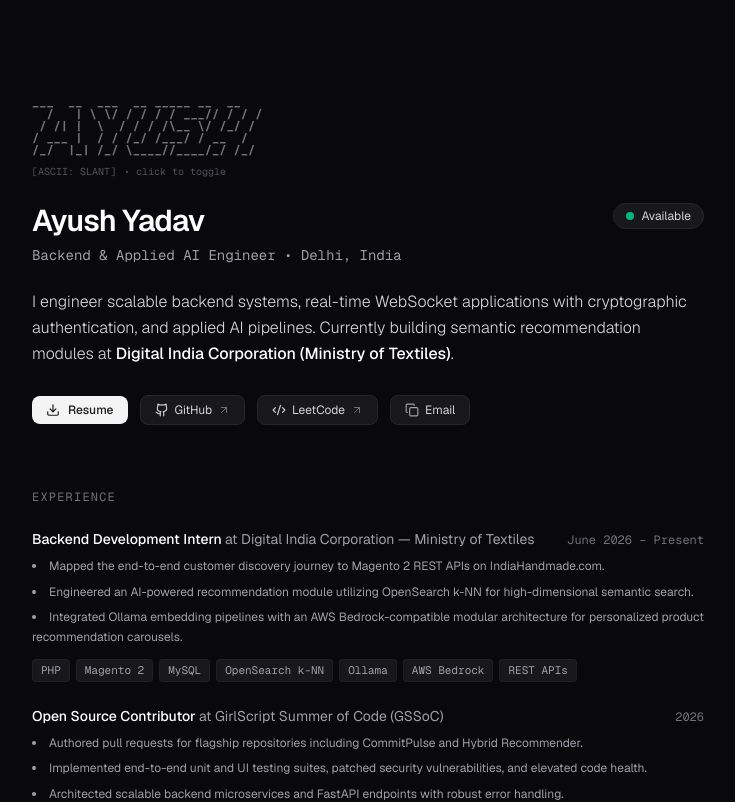
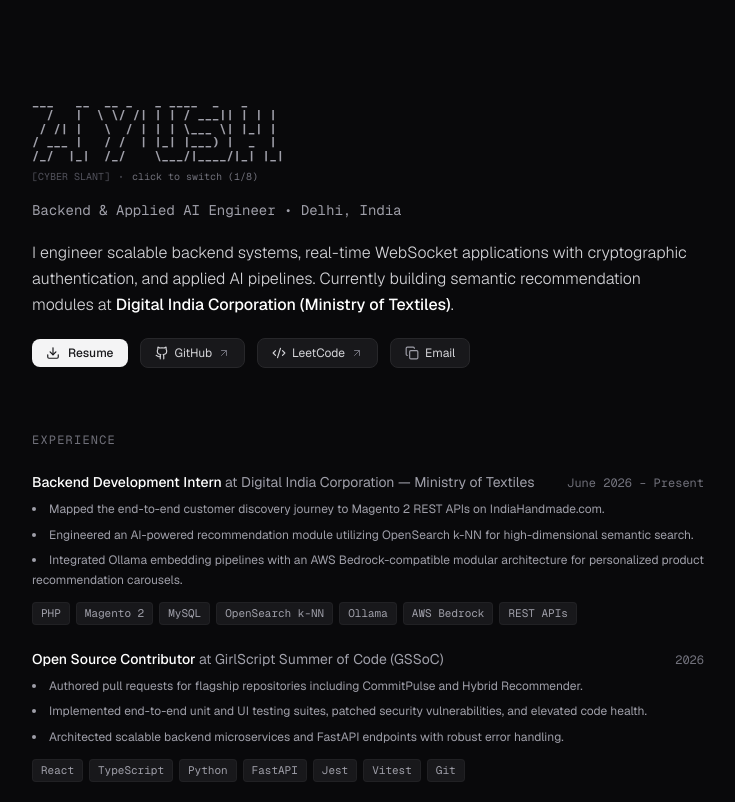
Before and after one commit to yadavayush834/portfolio_2, a Next.js app: page / in a window 1280 px wide. Shown: the top 802 px of the page, without its empty margins (272-1007 px from the left). Built offline with nearby package versions, Linux system fonts and the light colour scheme.

Commit message:
Streamline header to feature 8-variant ASCII art without scrollbars

```diff
--- a/src/app/globals.css
+++ b/src/app/globals.css
@@ -39,50 +39,21 @@ body {
   color: #fafafa;
 }
 
-/* Ambient Motion Background Keyframes */
-@keyframes ambient-float-1 {
-  0%, 100% {
-    transform: translate(0px, 0px) scale(1);
-  }
-  33% {
-    transform: translate(60px, -40px) scale(1.1);
-  }
-  66% {
-    transform: translate(-40px, 50px) scale(0.95);
-  }
+/* Hide scrollbars globally on pre and designated elements */
+.no-scrollbar::-webkit-scrollbar {
+  display: none;
 }
 
-@keyframes ambient-float-2 {
-  0%, 100% {
-    transform: translate(0px, 0px) scale(1);
-  }
-  33% {
-    transform: translate(-70px, 60px) scale(1.15);
-  }
-  66% {
-    transform: translate(50px, -50px) scale(0.9);
-  }
+.no-scrollbar {
+  -ms-overflow-style: none;
+  scrollbar-width: none;
 }
 
-@keyframes subtle-drift {
-  0% {
-    background-position: 0px 0px;
-  }
-  100% {
-    background-position: 40px 40px;
-  }
+pre {
+  scrollbar-width: none;
+  -ms-overflow-style: none;
 }
 
-.ambient-orb-1 {
-  animation: ambient-float-1 22s ease-in-out infinite;
+pre::-webkit-scrollbar {
+  display: none;
 }
-
-.ambient-orb-2 {
-  animation: ambient-float-2 28s ease-in-out infinite;
-}
-
-.ambient-grid {
-  background-image: radial-gradient(rgba(255, 255, 255, 0.05) 1px, transparent 1px);
-  background-size: 32px 32px;
-  animation: subtle-drift 60s linear infinite;
-}
--- a/src/app/page.tsx
+++ b/src/app/page.tsx
@@ -35,26 +35,14 @@ export default function MinimalPortfolio() {
     <div className="min-h-screen bg-[#09090b] text-[#f4f4f5] antialiased selection:bg-zinc-800 selection:text-white py-16 sm:py-24 px-6">
       <div className="max-w-2xl mx-auto space-y-16">
         {/* Header / Intro */}
-        <section className="space-y-6">
+        <section className="space-y-4">
           <AsciiBanner />
 
-          <div className="flex items-start justify-between gap-4">
-            <div className="space-y-1.5">
-              <h1 className="text-2xl sm:text-3xl font-semibold tracking-tight text-white">
-                {profileData.name}
-              </h1>
-              <p className="text-sm text-zinc-400 font-mono">
-                {profileData.title} • {profileData.location}
-              </p>
-            </div>
+          <p className="text-xs sm:text-sm text-zinc-400 font-mono">
+            {profileData.title} • {profileData.location}
+          </p>
 
-            <div className="inline-flex items-center gap-2 px-3 py-1 rounded-full bg-zinc-900 border border-zinc-800 text-xs text-zinc-300">
-              <span className="w-2 h-2 rounded-full bg-emerald-500 animate-pulse" />
-              <span>Available</span>
-            </div>
-          </div>
-
-          <p className="text-sm sm:text-base text-zinc-300 leading-relaxed font-light">
+          <p className="text-sm sm:text-base text-zinc-300 leading-relaxed font-light pt-1">
             I engineer scalable backend systems, real-time WebSocket applications with cryptographic authentication, and applied AI pipelines. Currently building semantic recommendation modules at{" "}
             <span className="text-white font-medium">Digital India Corporation (Ministry of Textiles)</span>.
           </p>
--- a/src/components/ui/AsciiBanner.tsx
+++ b/src/components/ui/AsciiBanner.tsx
@@ -4,17 +4,17 @@ import React, { useState } from "react";
 
 const asciiVariants = [
   {
-    label: "SLANT",
+    label: "CYBER SLANT",
     art: `
-   ___  __  ___  __ _____ __  __
-  /   | \\ \\/ / / / / ___// / / /
- / /| |  \\  / / / /\\__ \\/ /_/ /
-/ ___ |  / / /_/ /___/ / __  /
-/_/  |_| /_/ \\____//____/_/ /_/
+   ___   __  __ _   _ ____  _   _
+  /   |  \\ \\/ /| | | / ___|| | | |
+ / /| |   \\  / | | | \\___ \\| |_| |
+/ ___ |   / /  | |_| |___) |  _  |
+/_/  |_|  /_/    \\___/|____/|_| |_|
 `.trim(),
   },
   {
-    label: "BLOCK",
+    label: "3D SOLID",
     art: `
 █████╗ ██╗   ██╗██╗   ██╗███████╗██╗  ██╗
 ██╔══██╗╚██╗ ██╔╝██║   ██║██╔════╝██║  ██║
@@ -25,13 +25,54 @@ const asciiVariants = [
 `.trim(),
   },
   {
-    label: "MINIMAL",
+    label: "FULL NAME (AYUSH YADAV)",
     art: `
- _ _ _ _   _ _   _ _   _ _ _ _   _   _
-/ _ _ _ \\ | | | | | | / _ _ _ \\ | | | |
-| |_| | | | |_| | | | \\_ _ _ \\  | |_| |
-|  _  | |  \\_ _/| |_|  _ _ _) | |  _  |
-|_| |_| |   | |  \\_ _/| _ _ _/  |_| |_|
+   _   __   __ _   _ ____  _   _    __   __ _   ____    _   __   __
+  / \\  \\ \\ / /| | | / ___|| | | |   \\ \\ / // \\ |  _ \\  / \\  \\ \\ / /
+ / _ \\  \\ V / | | | \\___ \\| |_| |    \\ V // _ \\| | | |/ _ \\  \\ V /
+/ ___ \\  | |  | |_| |___) |  _  |     | |/ ___ \\ |_| / ___ \\  | |
+/_/   \\_\\|_|   \\___/|____/|_| |_|     |_/_/   \\_\\___//_/   \\_\\|_|
+`.trim(),
+  },
+  {
+    label: "ISOMETRIC RETRO",
+    art: `
+ ▄▄▄       ██   ██ █    ██   ██████  ██   ██
+▒████▄      ▒████▒  ██  ██▒▒██    ▒  ██   ██▒
+▒██  ▀█▄     ▒██░  ▓██  █▄░░ ▓██▄   ▒███████▒
+░██▄▄▄▄██    ░ █░  ▓▓█▄▄██▒  ▒   ██▒░██   ██▒
+ ▒█   ▓██▒ ░ █░    ▒██████▒▒██████▒▒░██  ▒██▒
+`.trim(),
+  },
+  {
+    label: "MINI GLYPH (AYUSH YADAV)",
+    art: `
+ █▀█ █▄█ █░█ █▀ █░█   █▄█ █▀█ █▀▄ █▀█ █░█
+ █▀█ ░█░ █▄█ ▄█ █▀█   ░█░ █▀█ █▄▀ █▀█ ░█░
+`.trim(),
+  },
+  {
+    label: "GHOST WIRE",
+    art: `
+┌─┐┬ ┬┬ ┬┌─┐┬ ┬  ┬ ┬┌─┐┌┬┐┌─┐┬  ┬
+├─┤└┬┘│ │└─┐├─┤  └┬┘├─┤ ││├─┤└┐┌┘
+┴ ┴ ┴ └─┘└─┘┴ ┴   ┴ ┴ ┴─┴┘┴ ┴ └┘
+`.trim(),
+  },
+  {
+    label: "COMPACT DOTS",
+    art: `
+  __ _ _  _ _  _ ____ _  _
+ / _\\| | | | | |/ ___| || |
+/ /_\\\\ \\_/ | |_|\\___ \\| __|
+\\_||_|\\__/  \\__/|____/|_||_|
+`.trim(),
+  },
+  {
+    label: "MATRIX CODE",
+    art: `
+[■] 01000001 01011001 01010101 01010011 01001000
+>>  A . Y . U . S . H   Y . A . D . A . V
 `.trim(),
   },
 ];
@@ -44,16 +85,21 @@ export function AsciiBanner() {
   };
 
   return (
-    <div className="space-y-2 select-none group cursor-pointer" onClick={nextVariant}>
+    <div
+      className="space-y-1.5 select-none group cursor-pointer overflow-hidden no-scrollbar"
+      onClick={nextVariant}
+      title="Click to toggle ASCII art style"
+    >
       <pre
-        className="font-mono text-[10px] sm:text-xs leading-none text-zinc-500 group-hover:text-zinc-300 transition-colors duration-200 overflow-x-auto whitespace-pre font-bold"
-        aria-hidden="true"
+        className="font-mono text-[9px] sm:text-[11px] md:text-xs leading-[1.12] text-zinc-400 group-hover:text-zinc-200 transition-colors duration-200 overflow-hidden no-scrollbar whitespace-pre font-bold"
+        aria-label="Ayush Yadav ASCII art"
       >
         {asciiVariants[selectedIdx].art}
       </pre>
       <div className="flex items-center gap-2 text-[10px] font-mono text-zinc-600 group-hover:text-zinc-400 transition-colors">
-        <span>[ASCII: {asciiVariants[selectedIdx].label}]</span>
-        <span>• click to toggle</span>
+        <span>[{asciiVariants[selectedIdx].label}]</span>
+        <span className="text-zinc-700">•</span>
+        <span className="text-zinc-500 group-hover:text-zinc-300">click to switch ({selectedIdx + 1}/{asciiVariants.length})</span>
       </div>
     </div>
   );
```
